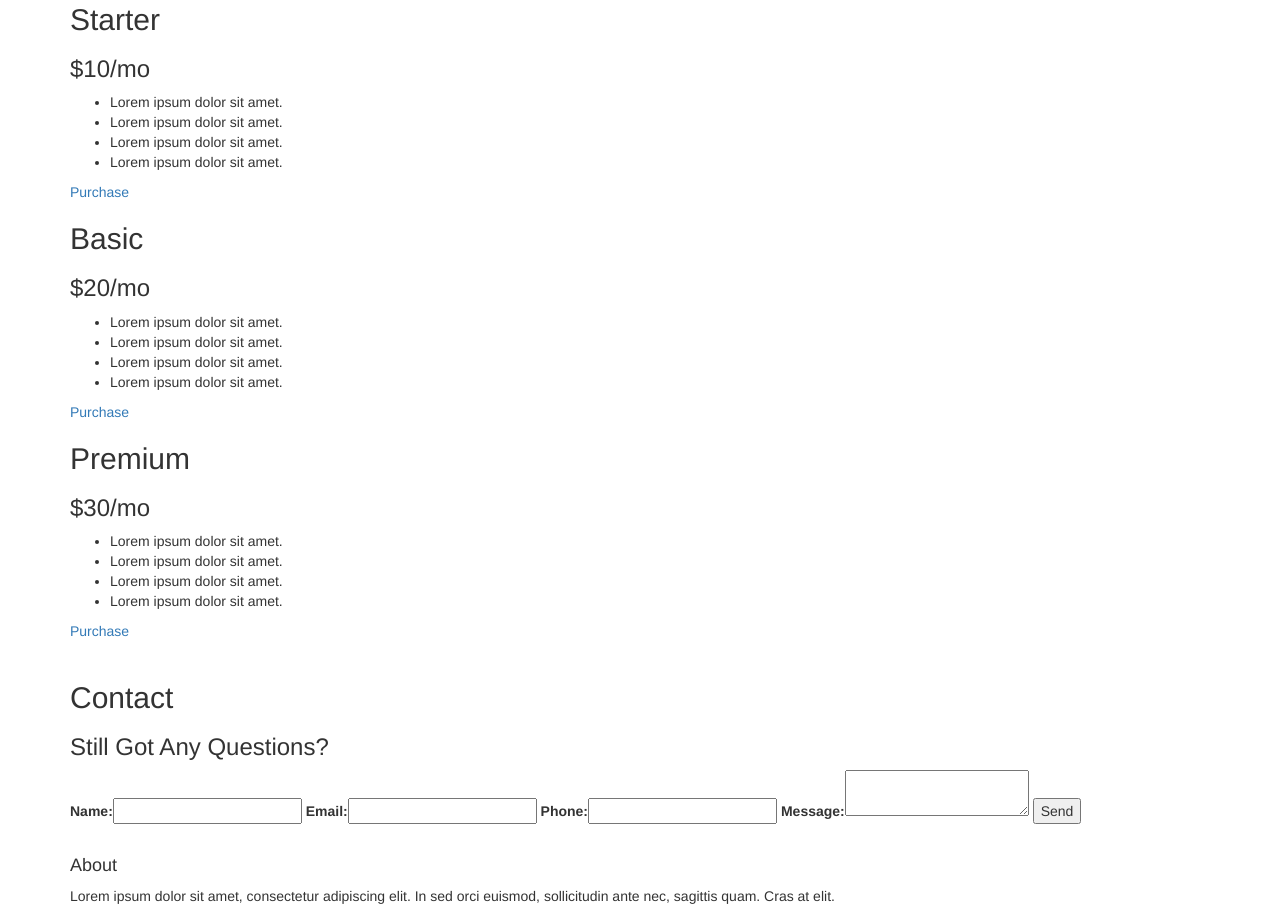
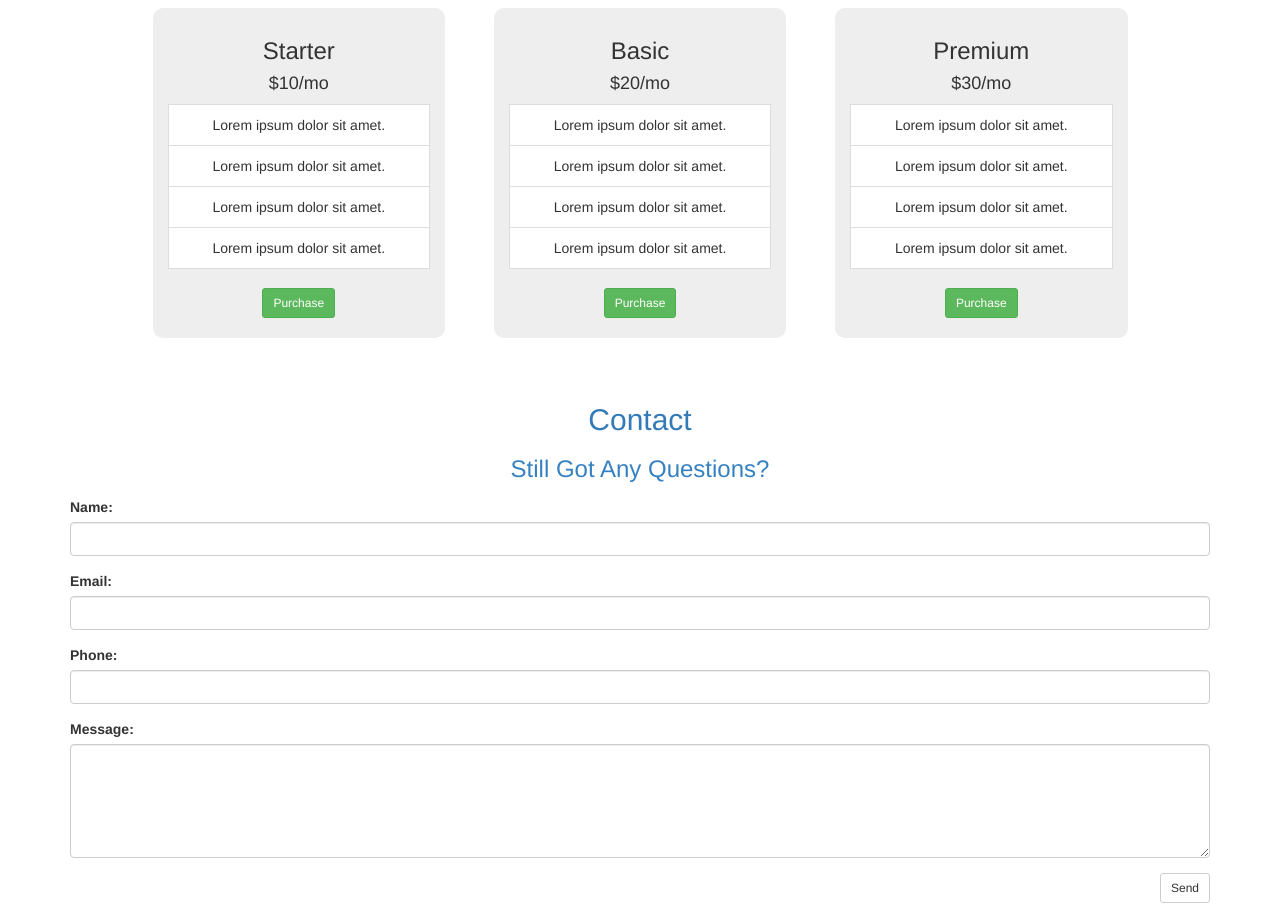
Before and after one commit to silvaleonardo/learn-bootstrap-less, a website: page dev/index.html in a window 1280 px wide. Shown: the part 2743-3652 px from the top of the page. Drawn offline with nearby package versions, Linux system fonts and the light colour scheme.

Commit message:
Pricing e Contact inseridos nos padroes Bootstrap

```diff
--- /dev/null
+++ b/dev/assets/stylesheets/less/contact.less
@@ -0,0 +1,16 @@
+// contact
+
+#contact {
+  .box-content {
+    form {
+      .make-xs-column(12);
+    }
+
+      button {
+        &:extend(.btn);
+        &:extend(.btn-default);
+        &:extend(.btn-sm);
+        &:extend(.pull-right);
+      }
+  }
+}
--- a/dev/assets/stylesheets/less/default.less
+++ b/dev/assets/stylesheets/less/default.less
@@ -36,7 +36,7 @@ img {
     }
 
     .box-content {
-      .make-row();
+      .make-row;
 
       .margin-top-bottom(15px);
     }
--- /dev/null
+++ b/dev/assets/stylesheets/less/pricing.less
@@ -0,0 +1,34 @@
+// pricing
+
+#pricing {
+  .box-content {
+    .item {
+      &:extend(.text-center);
+      .make-xs-column(12);
+      .make-sm-column(3);
+      .make-sm-column-offset(0.5);
+      .make-sm-column-push(0.5);
+
+      .margin-top-bottom(10px);
+
+      padding-top: 10px;
+      padding-bottom: 20px;
+      border-radius: 10px;
+      background-color: @gray-lighter;
+
+      ul {
+        &:extend(.list-group);
+      }
+
+        li {
+          &:extend(.list-group-item);
+        }
+
+      a {
+        &:extend(.btn);
+        &:extend(.btn-success);
+        &:extend(.btn-sm);
+      }
+    }
+  }
+}
--- a/dev/assets/stylesheets/less/style.less
+++ b/dev/assets/stylesheets/less/style.less
@@ -20,3 +20,5 @@
 @import 'services';
 @import 'portfolio';
 @import 'team';
+@import 'pricing';
+@import 'contact';
--- a/dev/assets/stylesheets/less/team.less
+++ b/dev/assets/stylesheets/less/team.less
@@ -15,6 +15,10 @@
         &:extend(.text-center);
       }
 
+      figure img {
+        border-radius: 50%;
+      }
+
       h4 {
         margin-bottom: 0;
       }
--- a/dev/index.html
+++ b/dev/index.html
@@ -151,14 +151,14 @@
   </section><!-- #team -->
 
   <section class="ms-container" id="pricing">
-    <div>
+    <div class="box-title">
       <h2>Pricing</h2>
       <h3>Pricing plans for personal and commercial projects.</h3>
     </div>
-    <div>
-      <div>
-        <h2>Starter</h2>
-        <h3>$10/mo</h3>
+    <div class="box-content">
+      <div class="item">
+        <h3>Starter</h3>
+        <h4>$10/mo</h4>
         <ul>
           <li>Lorem ipsum dolor sit amet.</li>
           <li>Lorem ipsum dolor sit amet.</li>
@@ -167,9 +167,9 @@
         </ul>
         <a href="#">Purchase</a>
       </div>
-      <div>
-        <h2>Basic</h2>
-        <h3>$20/mo</h3>
+      <div class="item">
+        <h3>Basic</h3>
+        <h4>$20/mo</h4>
         <ul>
           <li>Lorem ipsum dolor sit amet.</li>
           <li>Lorem ipsum dolor sit amet.</li>
@@ -178,9 +178,9 @@
         </ul>
         <a href="#">Purchase</a>
       </div>
-      <div>
-        <h2>Premium</h2>
-        <h3>$30/mo</h3>
+      <div class="item">
+        <h3>Premium</h3>
+        <h4>$30/mo</h4>
         <ul>
           <li>Lorem ipsum dolor sit amet.</li>
           <li>Lorem ipsum dolor sit amet.</li>
@@ -193,16 +193,28 @@
   </section><!-- #pricing -->
 
   <section class="ms-container" id="contact">
-    <div>
+    <div class="box-title">
       <h2>Contact</h2>
       <h3>Still Got Any Questions?</h3>
     </div>
-    <div>
+    <div class="box-content">
       <form>
-        <label for="name">Name:</label><input type="text" name="name">
-        <label for="email">Email:</label><input type="text" name="email">
-        <label for="phone">Phone:</label><input type="text" name="phone">
-        <label for="message">Message:</label><textarea name="message"></textarea>
+        <div class="form-group">
+          <label for="name">Name:</label>
+          <input type="text" name="name" class="form-control">
+        </div>
+        <div class="form-group">
+          <label for="email">Email:</label>
+          <input type="text" name="email" class="form-control">
+        </div>
+        <div class="form-group">
+          <label for="phone">Phone:</label>
+          <input type="text" name="phone" class="form-control">
+        </div>
+        <div class="form-group">
+          <label for="message">Message:</label>
+          <textarea name="message" rows="5" class="form-control"></textarea>
+        </div>
         <button type="submit">Send</button>
       </form>
     </div>
```
Also changed, not shown: dev/assets/stylesheets/style.css.
